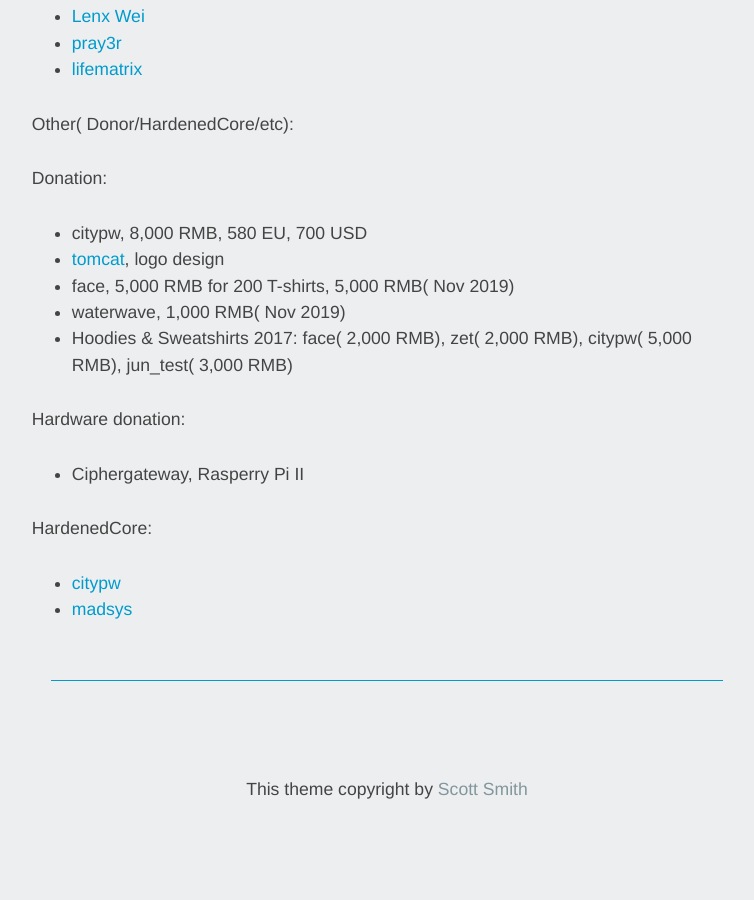
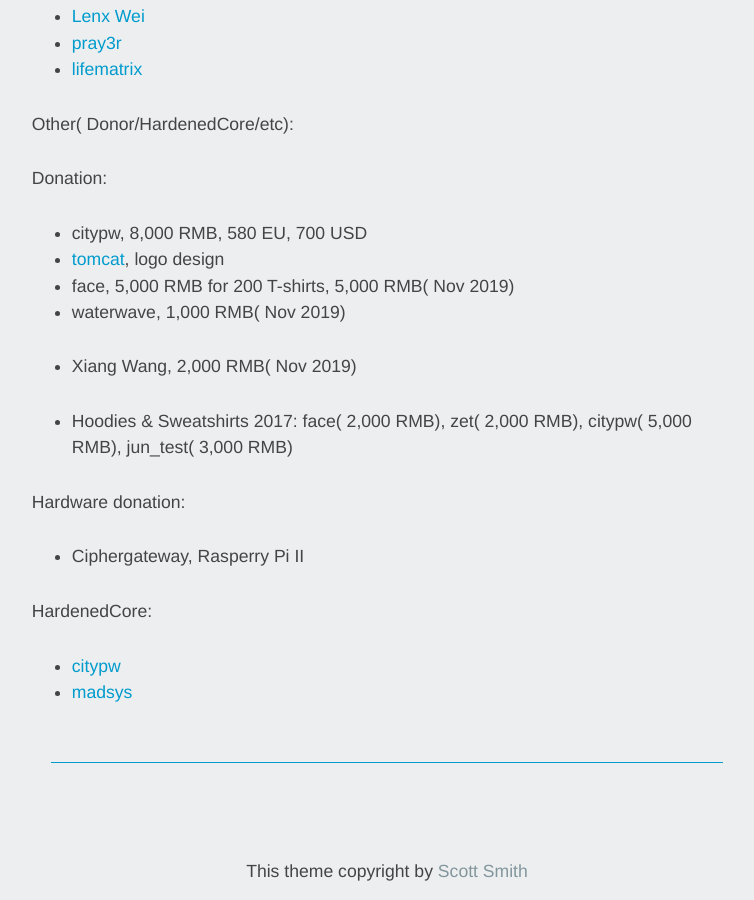
Before and after one commit to hardenedlinux/hardenedlinux.github.io, a Jekyll site: the page built from about2.md, in a window 1280 px wide and 900 px high, scrolled down 1432 px. Shown: the whole window, without its empty margins (253-1007 px from the left). Built offline with Jekyll 4.4.1, drawn with Linux system fonts in a browser that asks for light colours; before the commit the page ends 2249 px from its top, so only the background shows below that.

Commit message:
update donor info

```diff
--- a/about2.md
+++ b/about2.md
@@ -54,6 +54,8 @@ Donation:
 * [tomcat](http://www.songhaoyun.com/), logo design
 * face, 5,000 RMB for 200 T-shirts, 5,000 RMB( Nov 2019)
 * waterwave, 1,000 RMB( Nov 2019)
+* Xiang Wang, 2,000 RMB( Nov 2019)
+
 * Hoodies & Sweatshirts 2017: face( 2,000 RMB), zet( 2,000 RMB), citypw( 5,000 RMB), jun_test( 3,000 RMB)
 
 Hardware donation:
```
